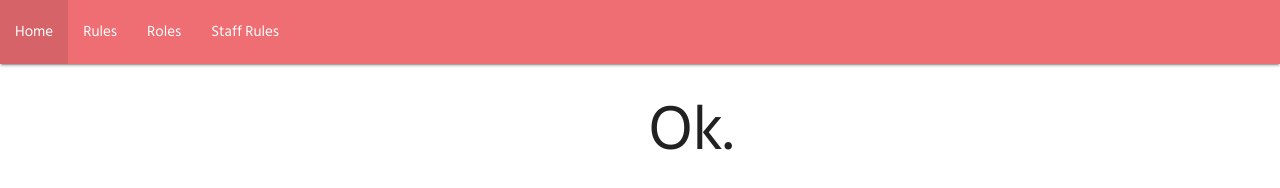
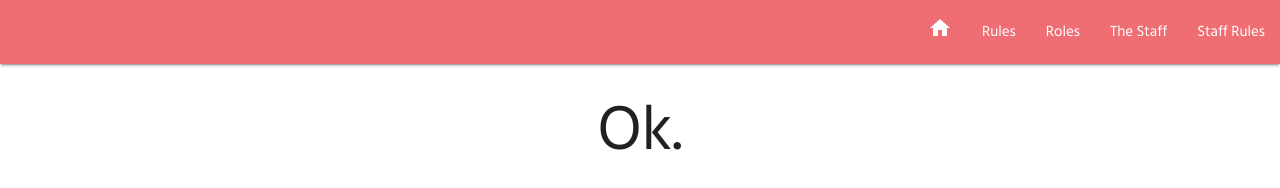
Before and after one commit to oskikiboy/grandayydiscord.github.io, a plain HTML site: page index.html in a window 1280 px wide. Drawn offline with nearby package versions, Linux system fonts and the light colour scheme.

Commit message:
Update index.html

```diff
--- a/index.html
+++ b/index.html
@@ -15,6 +15,7 @@
 <meta content="Woah." property="og:description" />
 <meta name="keywords" content="Grandayy, Keemstar, We Are Number One, Tags">
 <!-- Text Font -->
+<link href="https://fonts.googleapis.com/icon?family=Material+Icons" rel="stylesheet">
 <link href="https://fonts.googleapis.com/css?family=Hind+Siliguri" rel="stylesheet">
 <style>
 html {
@@ -27,13 +28,22 @@ font-family: 'Hind Siliguri', sans-serif;
 <script type="text/javascript" src="https://code.jquery.com/jquery-3.2.1.min.js"></script>
  <script type="text/javascript" src="js/materialize.min.js"></script>
 <!-- Nav Bar -->
- <nav>
-    <div class="nav-wrapper-fixed">
-      <ul id="nav-mobile" class="left hide-on-med-and-down">
-        <li><a href="#">Home</a></li>
+  <nav>
+    <div class="navbar-fixed">
+      <a href="#" data-activates="mobile-demo" class="button-collapse"><i class="material-icons">menu</i></a>
+      <ul class="right hide-on-med-and-down">
+        <li><a href="#"><i class="material-icons">home</i></a></li>
         <li><a href="#">Rules</a></li>
         <li><a href="#">Roles</a></li>
-       <li><a href="#">Staff Rules</a>/li>
+        <li><a href="#">The Staff</a></li>
+        <li><a href="#">Staff Rules</a></li>
+      </ul>
+      <ul class="side-nav" id="mobile-demo">
+        <li><a href="#"><i class="material-icons">home</i></a></li>
+        <li><a href="#">Rules</a></li>
+        <li><a href="#">Roles</a></li>
+        <li><a href="#">The Staff</a></li>
+        <li><a href="#">Staff Rules</a></li>
       </ul>
     </div>
   </nav>
```
